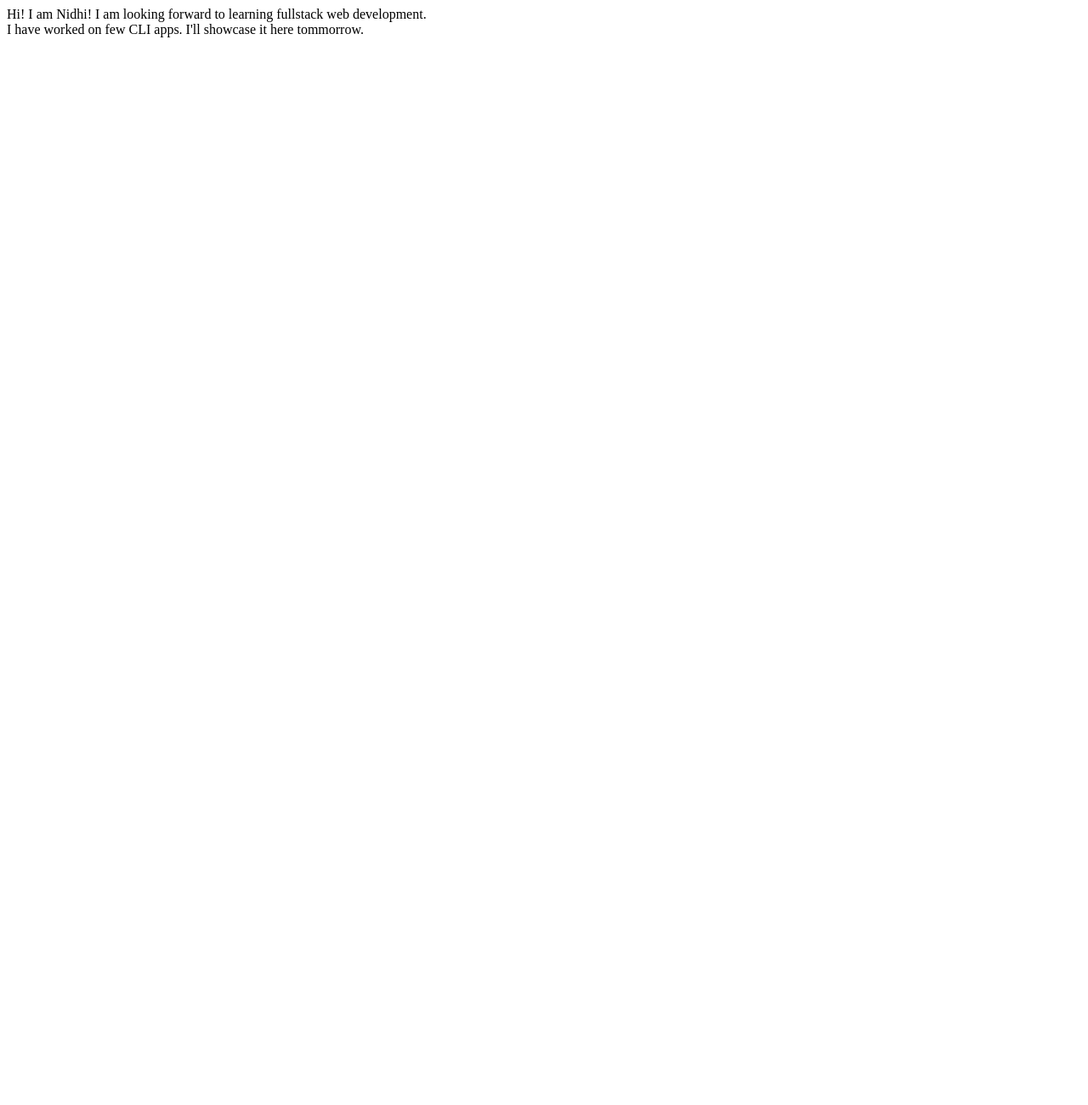
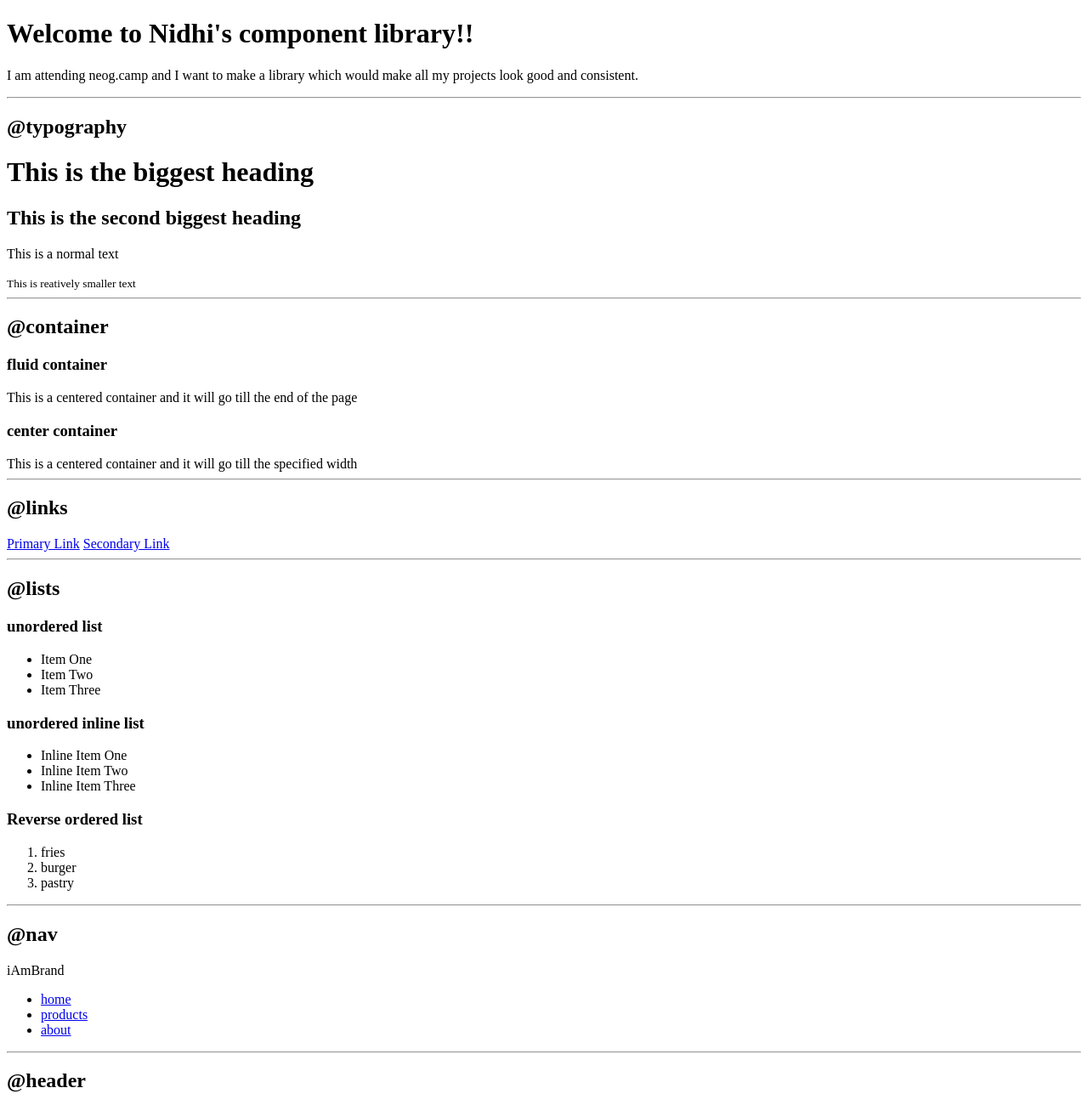
Before and after one commit to NidhiChaudhari/NidhiChaudhari-FirstWebsite, a plain HTML site: page index.html in a window 1280 px wide. Shown: the top 1300 px of the page at 85% size. Before the commit the page ends 800 px from the top, so only its background shows below. Drawn offline with Linux system fonts and the light colour scheme.

Commit message:
updated the layout

```diff
--- a/index.html
+++ b/index.html
@@ -4,12 +4,102 @@
     <meta charset="UTF-8">
     <meta http-equiv="X-UA-Compatible" content="IE=edge">
     <meta name="viewport" content="width=device-width, initial-scale=1.0">
-    <title>Nidhi's first website</title>
+    <title>Component Library</title>
 </head>
 <body>
-    Hi! I am Nidhi!
-    I am looking forward to learning fullstack web development.
-    <br/>
-    I have worked on few CLI apps. I'll showcase it here tommorrow.
+   <h1>Welcome to Nidhi's component library!!</h1>
+   <p>I am attending neog.camp and I want to make a library which would make all my projects look good and consistent.</p>
+
+   <hr>
+
+   <h2>@typography</h2>
+
+   <h1> This is the biggest heading</h1>
+   <h2> This is the second biggest heading</h2>
+   <p> This is a normal text</p>
+   <small> This is reatively smaller text</small>
+   <hr>
+
+   <h2>@container</h2>
+
+   <h3>fluid container</h3>
+   <div>This is a centered container and it will go till the end of the page</div>
+
+   <h3>center container</h3>
+   <div>This is a centered container and it will go till the specified width</div>
+   <hr>
+
+   <h2>@links</h2>
+
+   <a href="/">Primary Link</a>
+   <a href="/">Secondary Link</a>
+   <hr>
+
+   <h2>@lists</h2>
+   <h3>unordered list</h3>
+   <ul>
+    <li>Item One</li>
+    <li>Item Two</li>
+    <li>Item Three</li>
+   </ul>
+
+   <h3>unordered inline list</h3>
+   <ul>
+    <li>Inline Item One</li>
+    <li>Inline Item Two</li>
+    <li>Inline Item Three</li>
+   </ul>
+
+   <h3>Reverse ordered list</h3>
+   <ol>
+    <li>fries</li>
+    <li>burger</li>
+    <li>pastry</li>
+   </ol>
+   <hr>
+
+   <h2>@nav</h2>
+   <nav>
+    <div>iAmBrand</div>
+<ul>
+    <li>
+        <a href="/">home</a>
+    </li>
+    <li>
+        <a href="/">products</a>
+    </li>
+    <li>
+        <a href="/">about</a>
+    </li>
+</ul>
+</nav>
+<hr>
+<h2>@header</h2>
+<header>
+    <img src="images/image.svg"/>
+    <h1>heading inside header</h1>
+    <hr>
+    <h2>@section</h2>
+    <section>
+    <h3>white section</h3>
+    <p>This will have white background</p>
+    </section>
+    <section>
+        <h3>off white section</h3>
+        <p>This will have grey background</p>
+        </section>
+        <hr>
+        <h2>@footer</h2>
+    <footer>
+        <div>Some small heading inside footer</div>
+        <ul>
+            <li>socialone</li>
+            <li>socialtwo</li>
+            <li>socialthree</li>
+        </ul>
+    </footer>
+
+
+</header>
 </body>
 </html>
```
Also changed, not shown: images/image.svg (added).
